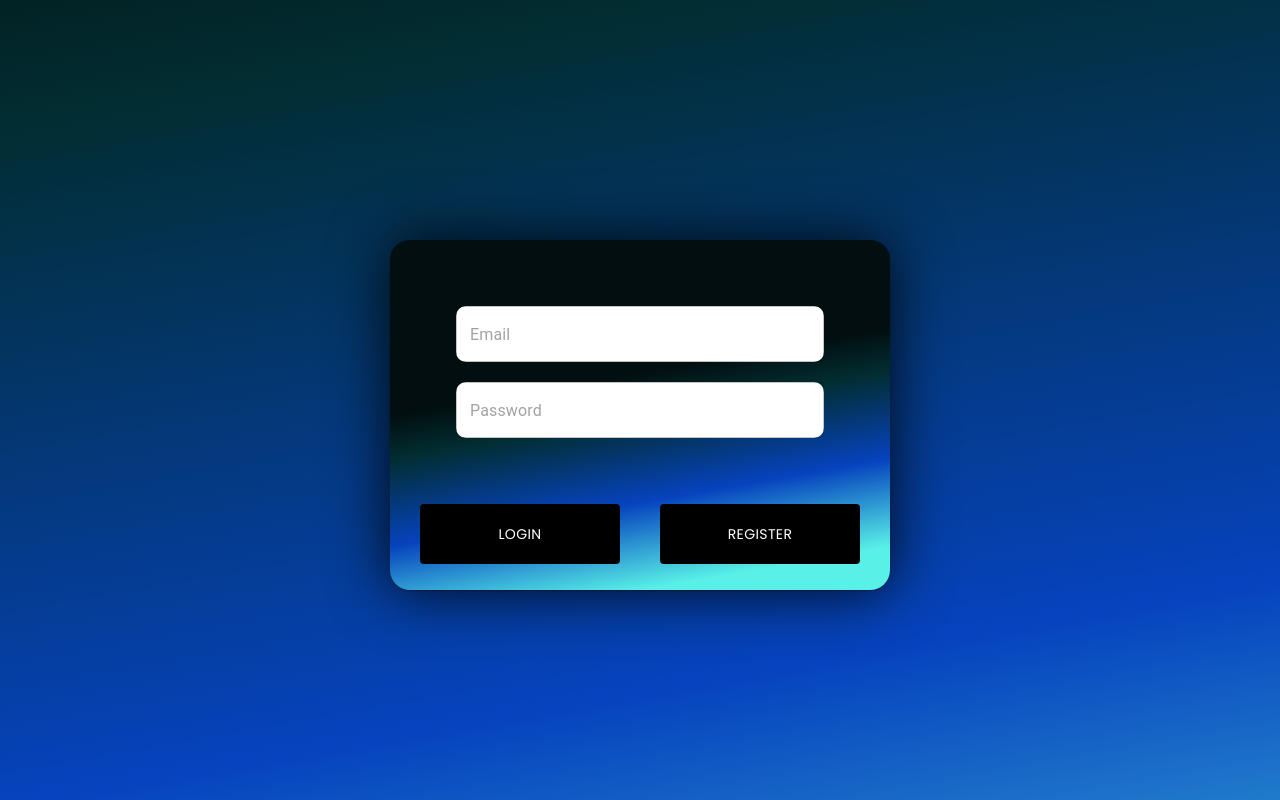
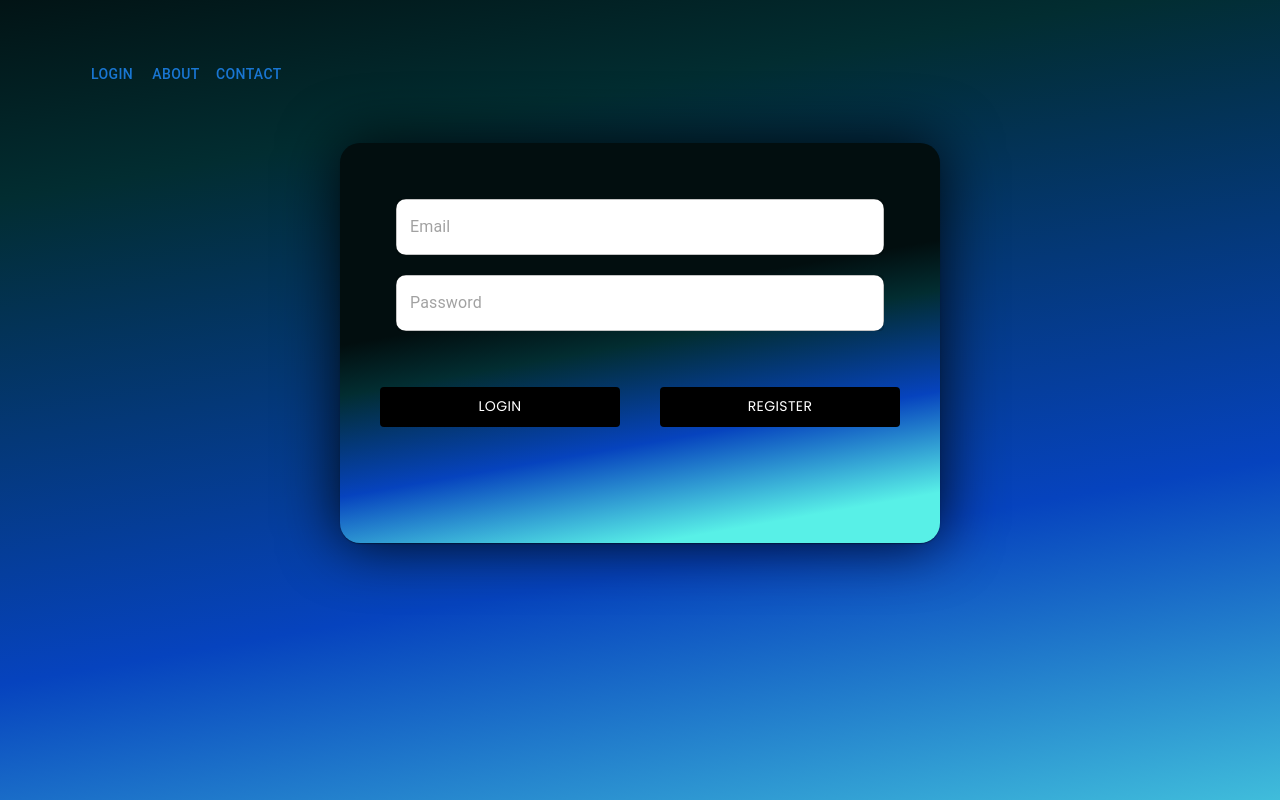
Before and after one commit to Natxafav/Health_Tracker, a React (Vite) app: page /login in a window 1280 px wide. Built offline with nearby package versions, Linux system fonts and the light colour scheme.

Commit message:
- last changes

```diff
--- a/src/pages/Login/Login.css
+++ b/src/pages/Login/Login.css
@@ -1,14 +1,21 @@
+.login{
+    height: 50%;
+    width: 50%;
+    margin:0 auto;
+    margin-top: 50px;
+}
+
+.main{
+    min-width: 300px;
+    min-height: 400px;
+    background: linear-gradient(170deg, #020e0f 40%,#022d31 50%,#0643be 70% ,#58f0e7 90%);
+    filter: drop-shadow(0px 0px 30px)
+}
+
 .fields{
     display:flex;
     flex-direction: column;
-    margin: 40px;
-}
-
-.main{
-    height: 350px;
-    width: 500px;
-    background: linear-gradient(170deg, #020e0f 40%,#022d31 50%,#0643be 70% ,#58f0e7 90%);
-    filter: drop-shadow(0px 0px 30px)
+    margin: 30px;
 }
 
 .field{
@@ -16,12 +23,6 @@
     border-radius: 10px;
     font-family: 'Poppins';
 }
-
-.login{
-    margin: 200px 0px 0px 350px;
-}
-
-
 .btncontainer{
     display:flex;
     justify-content: center;
@@ -30,15 +31,15 @@
 }
 
 .btn{
-    height: 60px;
-    width: 200px;
+    height: 5vh;
+    width: 40%;
 }
 
 
 
 body {
     background: linear-gradient(170deg, #020e0f 40%,#022d31 50%,#0643be 70% ,#58f0e7 90%);
-    background-size: 400% 400%;
+    background-size: 300% 300%;
     animation: gradient 15s ease infinite;
 }
 
@@ -53,3 +54,10 @@ body {
         background-position: 0% 50%;
     }
 }
+
+nav ul{
+    display:flex;
+}
+nav ul li{
+    list-style: none;
+}
--- a/src/pages/Login/Login.jsx
+++ b/src/pages/Login/Login.jsx
@@ -3,35 +3,54 @@ import { useState, useEffect } from 'react'
 import './Login.css'
 import { login } from '../../services/auth'
 import "@fontsource/poppins"
+import { Link, useNavigate } from 'react-router-dom'
 
 
 function Login() {
     const [email, setEmail] = useState('')
     const [password, setPassword] = useState('')
+    const navigate = useNavigate();
 
-    const userPost = async() => {
+    const userPost = async () => {
         try {
-            const res = await login({email,password})
-            localStorage.setItem('token', res.data.token)
-            console.log('TODO BIEN')
+            const res = await login({ email, password })
+            localStorage.setItem('Authorization', res.data.token)
+            localStorage.setItem('role', res.data.role)
+            localStorage.setItem('email', res.data.email)
+            navigate('/home')
         } catch (error) {
             console.log(error)
         }
     }
 
     return (
+        <>
+            <nav>
+                <ul>
+                <Link to="Login">
+                    <li ><Button>Login</Button></li>
+                    </Link>
+                    <Link to='About'>
+                    <li ><Button>About</Button></li>
+                    </Link>
+                    <Link to='Contact'>
+                    <li ><Button>Contact</Button></li>
+                    </Link>
+                </ul>
+            </nav>
             <div className="login">
-            <Card className="main" sx={{borderRadius: '20px'}} >
+                <Card className="main" sx={{ borderRadius: '20px' }} >
                     <CardContent className="fields">
-                    <TextField sx={{margin: '10px', fontFamily: 'poppins'}} className="field" placeholder='Email' onChange={(e) => setEmail(e.target.value)} inputProps={InputAdornment}><Typography sx={{fontFamily: 'poppins'}}>Email</Typography></TextField>
-                    <TextField sx={{margin: '10px', fontFamily: 'poppins'}} className="field" placeholder='Password' onChange={(e) => setPassword(e.target.value)}><Typography sx={{fontFamily: 'poppins'}}>Password</Typography></TextField>
+                        <TextField sx={{ margin: '10px', fontFamily: 'poppins' }} className="field" placeholder='Email' onChange={(e) => setEmail(e.target.value)} ><Typography sx={{ fontFamily: 'poppins' }}>Email</Typography></TextField>
+                        <TextField sx={{ margin: '10px', fontFamily: 'poppins' }} className="field" placeholder='Password' onChange={(e) => setPassword(e.target.value)}><Typography sx={{ fontFamily: 'poppins' }}>Password</Typography></TextField>
                     </CardContent>
                     <div className="btncontainer">
-                    <Button className='btn' onClick={() => {userPost()}} sx={{color: 'white' , 'backgroundColor': 'black',  fontFamily: 'poppins', ":hover":{backgroundColor: 'Aqua', color: 'black',boxShadow: '15px -5px 10px' }}}>Login</Button>
-                    <Button className='btn' onClick={() => {}} sx={{color: 'white' , 'backgroundColor': 'black',  fontFamily: 'poppins',":hover":{ backgroundColor: 'Aqua', color: 'black', boxShadow: '15px -5px 10px' }}}>Register</Button>
+                        <Button className='btn' onClick={() => { userPost() }} sx={{ color: 'white', 'backgroundColor': 'black', fontFamily: 'poppins', ":hover": { backgroundColor: 'Aqua', color: 'black', boxShadow: '15px -5px 10px' } }}>Login</Button>
+                        <Button className='btn' onClick={() => { }} sx={{ color: 'white', 'backgroundColor': 'black', fontFamily: 'poppins', ":hover": { backgroundColor: 'Aqua', color: 'black', boxShadow: '15px -5px 10px' } }}>Register</Button>
                     </div>
                 </Card>
             </div>
+        </>
     )
 }
 
--- a/src/services/config.js
+++ b/src/services/config.js
@@ -1,5 +1,5 @@
 import axios from "axios";
 
 export const api = axios.create({
-    baseURL: "https://healthtracker-wqqr.onrender.com/api/"
+    baseURL: "http://localhost:3000/api/"
 });
```
Also changed, not shown: src/components/NavBar/NavBar.jsx (added, +22 -0 lines), src/layouts/SecondLayout.jsx (added, +14 -0 lines), src/pages/Landing/Landing.jsx (added, +9 -0 lines), src/routes/routes.jsx (+8 -2 lines), src/pages/Landing/Landing.css (added). Lines whose indentation alone changed are shown as unchanged.
